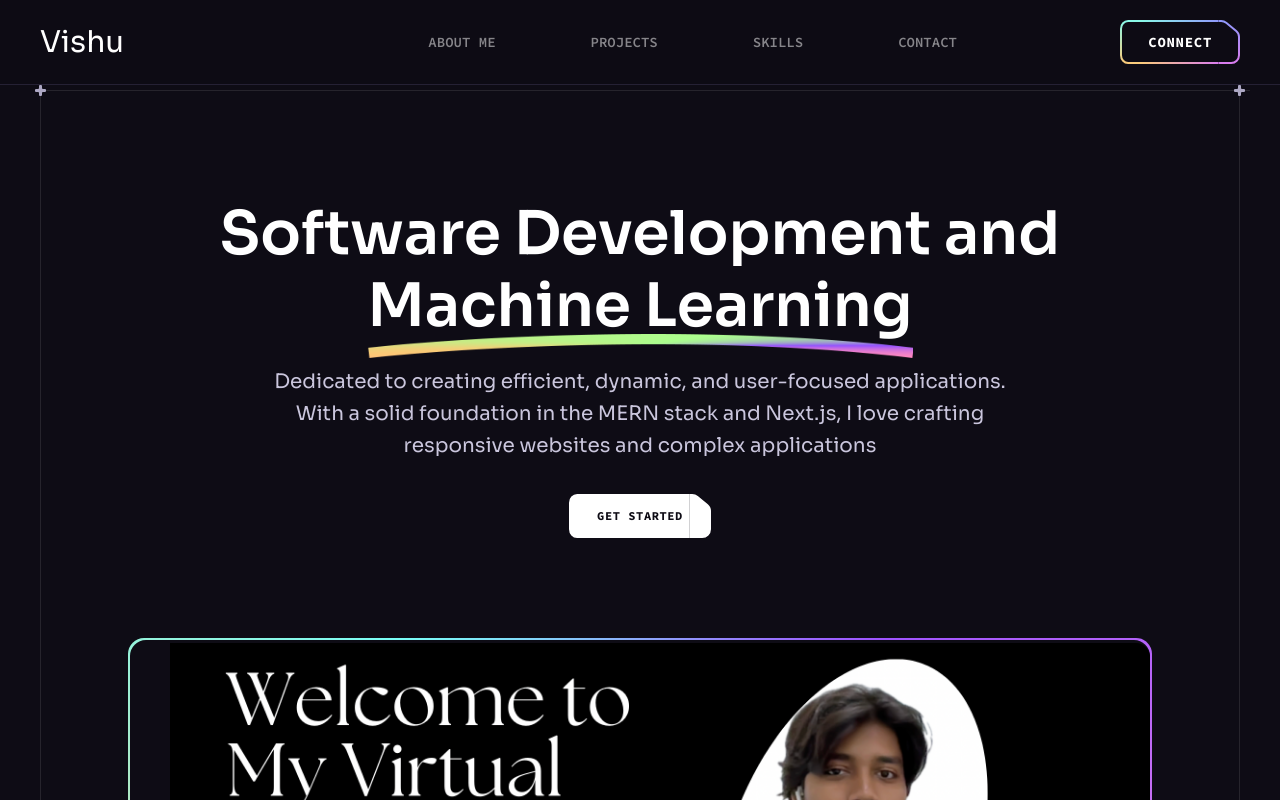
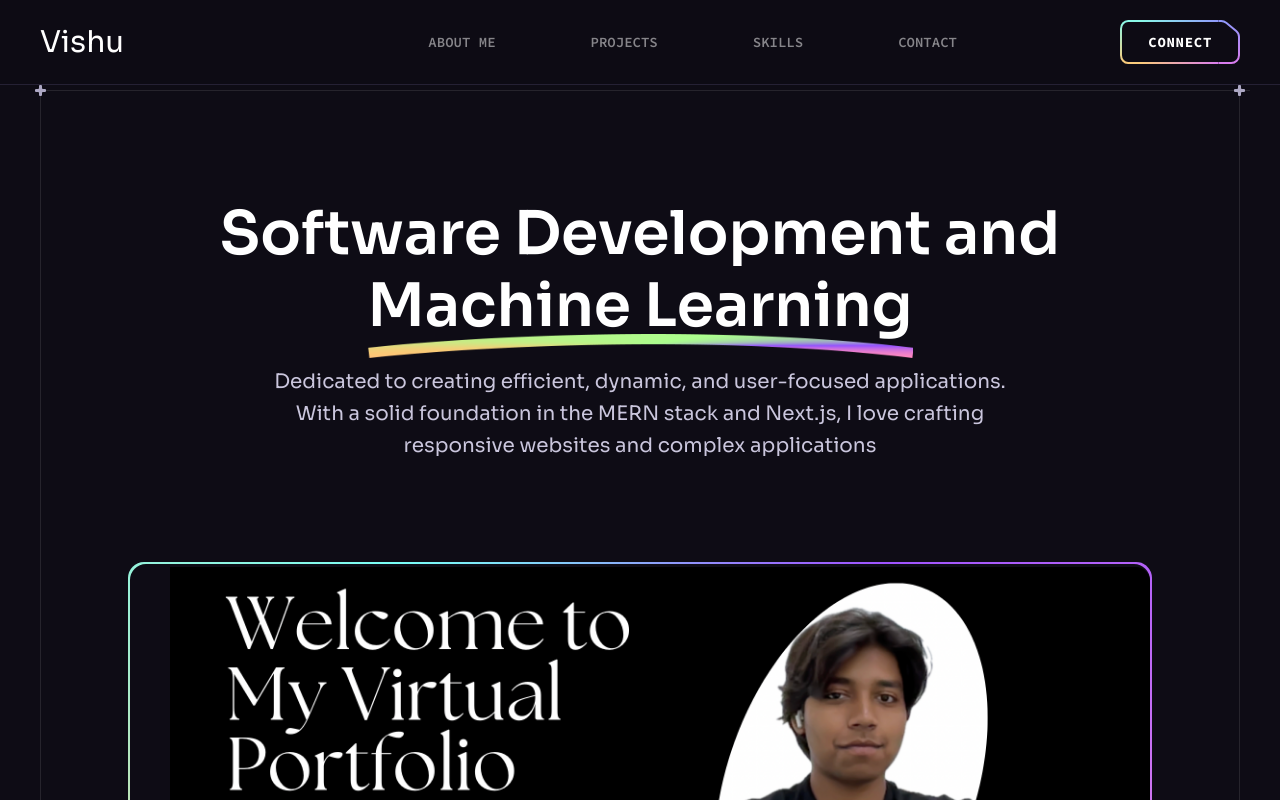
Before and after one commit to vishuRizz/portfolio_main, a React (Vite) app: page / in a window 1280 px wide. Shown: the top 800 px of the page. Built offline with nearby package versions, Linux system fonts and the light colour scheme.

Commit message:
removed button

```diff
--- a/src/components/Header.jsx
+++ b/src/components/Header.jsx
@@ -76,7 +76,7 @@ const Header = () => {
         <Button
           className="ml-auto lg:hidden"
           px="px-3"
-          onClick={toggleNavigation} // Added this to toggle the menu
+          onClick={toggleNavigation}
         >
           <MenuSvg openNavigation={openNavigation} />
         </Button>
--- a/src/components/Hero.jsx
+++ b/src/components/Hero.jsx
@@ -35,9 +35,9 @@ const Hero = () => {
             applications. With a solid foundation in the MERN stack and Next.js,
             I love crafting responsive websites and complex applications
           </p>
-          <Button href="/pricing" white>
+          {/* <Button href="/pricing" white>
             Get started
-          </Button>
+          </Button> */}
         </div>
         <div className="relative max-w-[23rem] mx-auto md:max-w-5xl xl:mb-24">
           <div className="relative z-1 p-0.5 rounded-2xl md:bg-conic-gradient">
```
